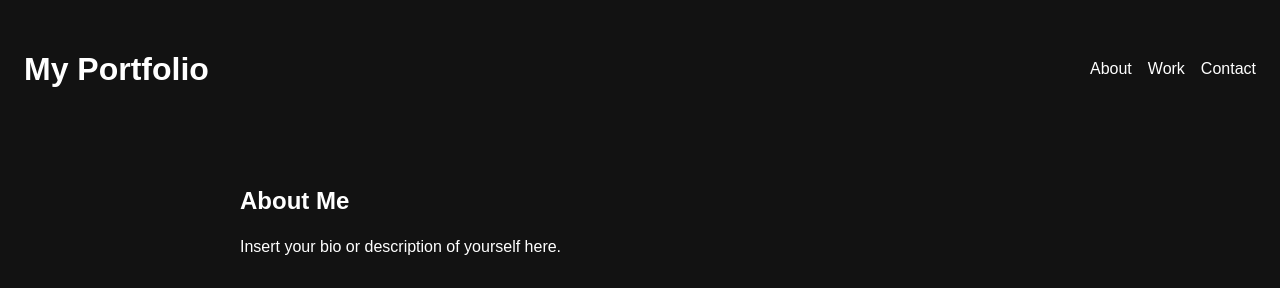
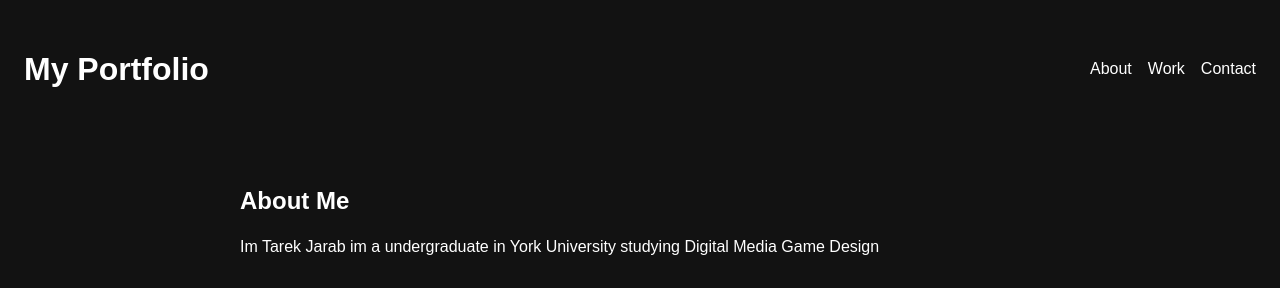
Before and after one commit to Tarekj27/Portfolio, a plain HTML site: page Portfolio/Index.html in a window 1280 px wide. Shown: the top 288 px of the page. Drawn offline with nearby package versions, Linux system fonts and the light colour scheme.

Commit message:
Update Index.html

```diff
--- a/Portfolio/Index.html
+++ b/Portfolio/Index.html
@@ -3,7 +3,7 @@
   <head>
     <meta charset="UTF-8">
     <meta name="viewport" content="width=device-width, initial-scale=1.0">
-    <title>My Portfolio</title>
+    <title>Tarek's Portfolio</title>
     <link rel="stylesheet" href="style.css">
     <script src="https://code.jquery.com/jquery-3.6.0.min.js"></script>
     <script src="script.js"></script>
@@ -22,7 +22,7 @@
     <main>
       <section id="about">
         <h2>About Me</h2>
-        <p>Insert your bio or description of yourself here.</p>
+        <p>Im Tarek Jarab im a undergraduate in York University studying Digital Media Game Design</p>
       </section>
       <section id="work">
         <h2>My Work</h2>
```
